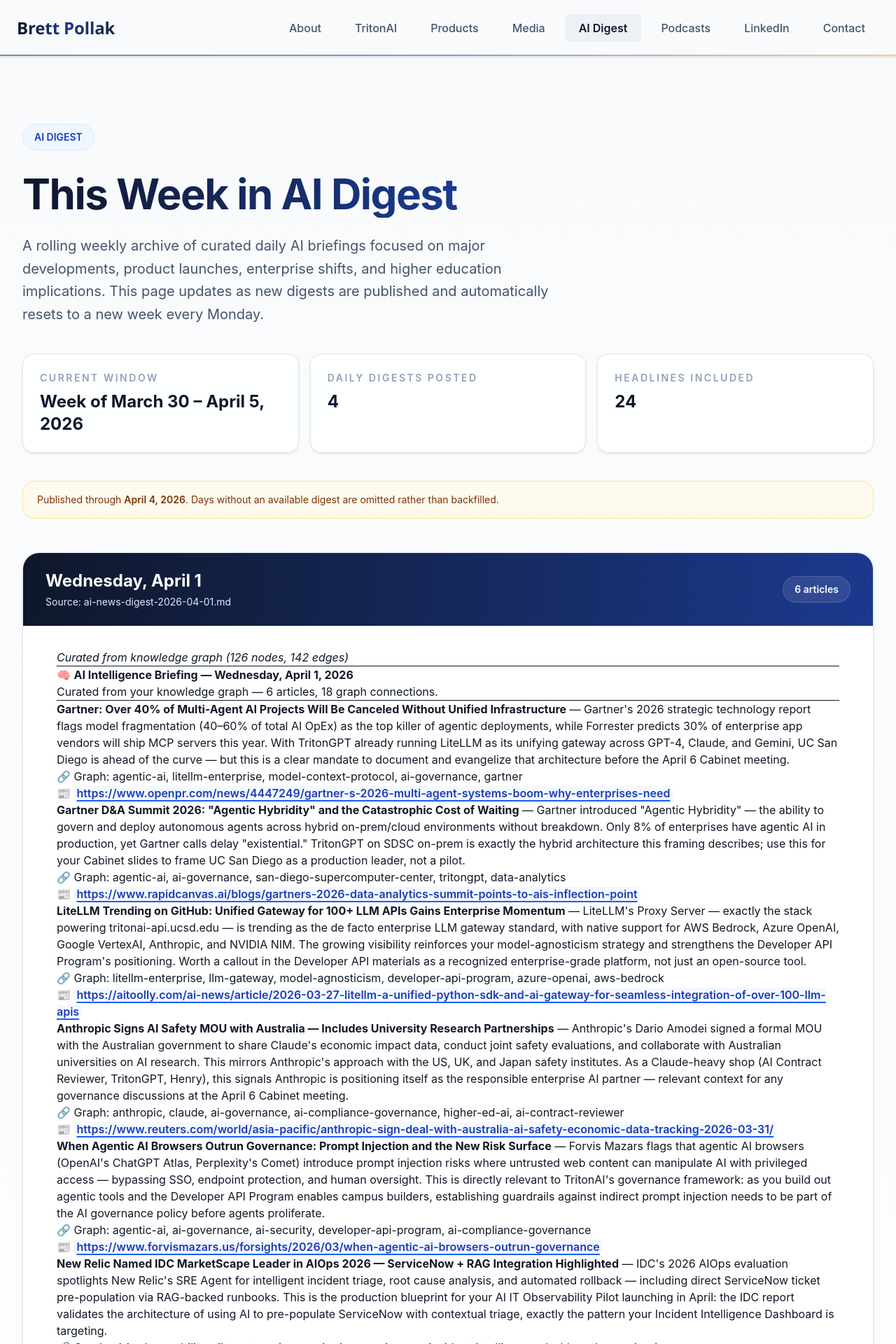
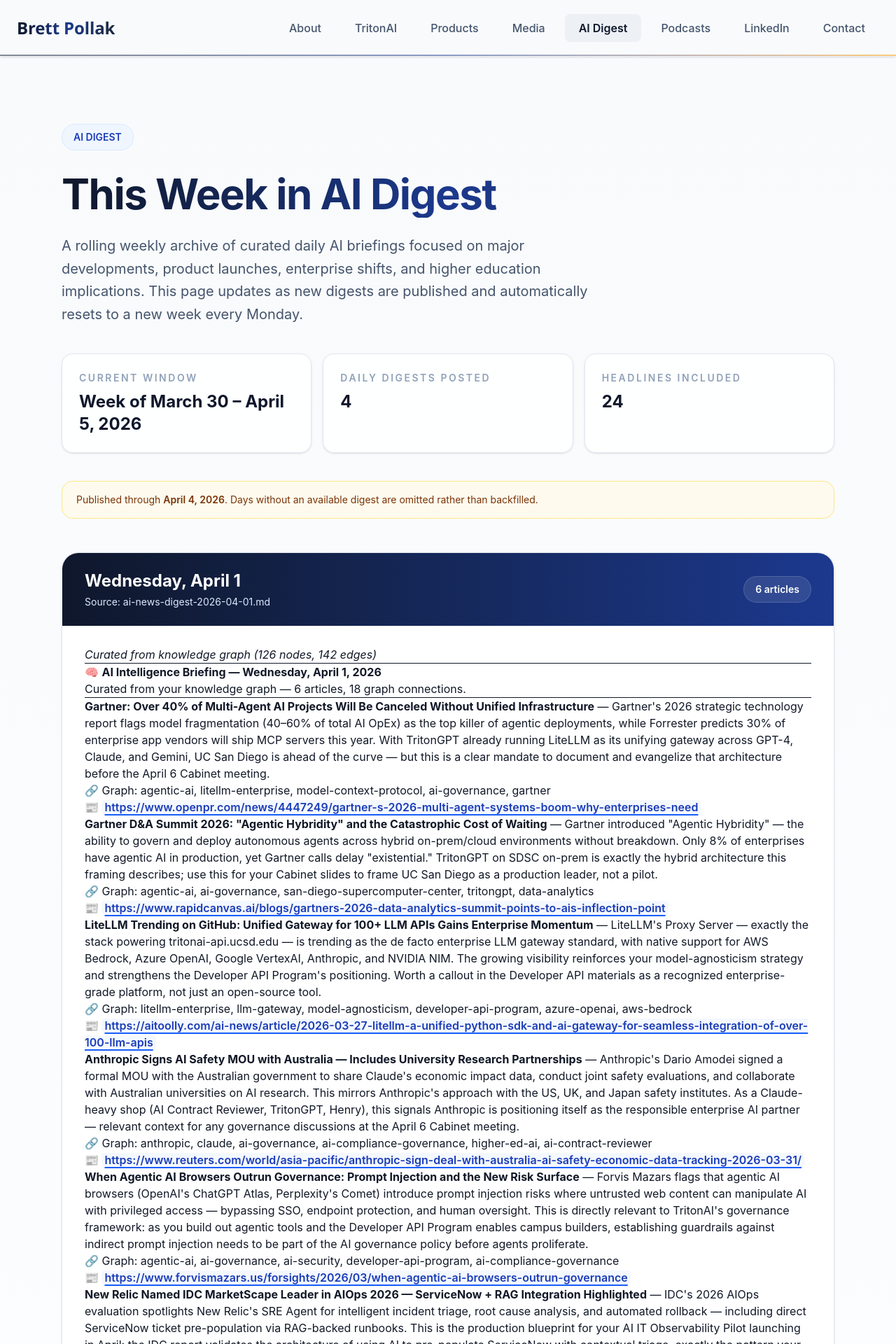
Before and after one commit to bpollak/brettpollak-website, a Next.js app: page /ai-digest in a window 1280 px wide. Shown: the top 1920 px of the page at 70% size. Built offline with nearby package versions, Linux system fonts and the light colour scheme.

Commit message:
Adjust AI digest typography spacing

```diff
--- a/app/ai-digest/page.tsx
+++ b/app/ai-digest/page.tsx
@@ -30,7 +30,7 @@ export default function AiDigestPage() {
 
   return (
     <main className="min-h-screen bg-gradient-to-b from-slate-50 via-white to-blue-50/40" id="main-content">
-      <section className="max-w-7xl mx-auto px-6 md:px-8 pt-24 pb-12">
+      <section className="max-w-6xl mx-auto px-6 pt-24 pb-12">
         <div className="inline-flex items-center gap-2 px-4 py-2 bg-blue-50 border border-blue-100 text-blue-800 text-sm font-semibold rounded-full mb-8">
           AI DIGEST
         </div>
@@ -61,7 +61,7 @@ export default function AiDigestPage() {
         </div>
       </section>
 
-      <section className="max-w-7xl mx-auto px-6 md:px-8 pb-24">
+      <section className="max-w-6xl mx-auto px-6 pb-24">
         <div className="space-y-8">
           {days.map((day) => (
             <article
@@ -79,9 +79,9 @@ export default function AiDigestPage() {
                   </div>
                 </div>
               </div>
-              <div className="px-8 md:px-10 xl:px-12 py-7 md:py-8">
+              <div className="px-8 py-7">
                 <div
-                  className="prose prose-slate max-w-none 2xl:max-w-[110ch] prose-p:text-[1.08rem] prose-p:leading-8 prose-li:text-[1.08rem] prose-li:leading-8 prose-strong:text-slate-900 prose-h2:text-slate-900 prose-h3:text-slate-900 prose-hr:border-slate-200 [&_a]:font-semibold [&_a]:text-blue-800 [&_a]:underline [&_a]:decoration-2 [&_a]:underline-offset-4 [&_a]:decoration-blue-600 [&_a]:bg-blue-50/70 [&_a]:px-1 [&_a]:rounded-sm [&_a]:transition-colors hover:[&_a]:text-blue-950 hover:[&_a]:decoration-blue-900 hover:[&_a]:bg-blue-100"
+                  className="prose prose-slate max-w-none prose-p:text-[1.06rem] prose-p:leading-9 prose-p:my-5 prose-li:text-[1.06rem] prose-li:leading-9 prose-li:my-2 prose-ul:my-6 prose-ol:my-6 prose-strong:text-slate-900 prose-h2:text-slate-900 prose-h3:text-slate-900 prose-h2:mb-4 prose-h3:mb-3 prose-hr:border-slate-200 prose-hr:my-8 [&_a]:font-semibold [&_a]:text-blue-800 [&_a]:underline [&_a]:decoration-2 [&_a]:underline-offset-4 [&_a]:decoration-blue-600 [&_a]:bg-blue-50/70 [&_a]:px-1 [&_a]:rounded-sm [&_a]:transition-colors hover:[&_a]:text-blue-950 hover:[&_a]:decoration-blue-900 hover:[&_a]:bg-blue-100"
                   dangerouslySetInnerHTML={{ __html: renderMarkdown(day.raw) }}
                 />
               </div>
```
